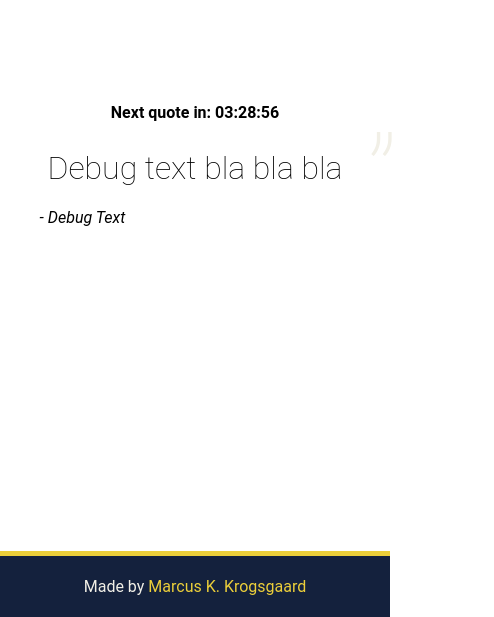
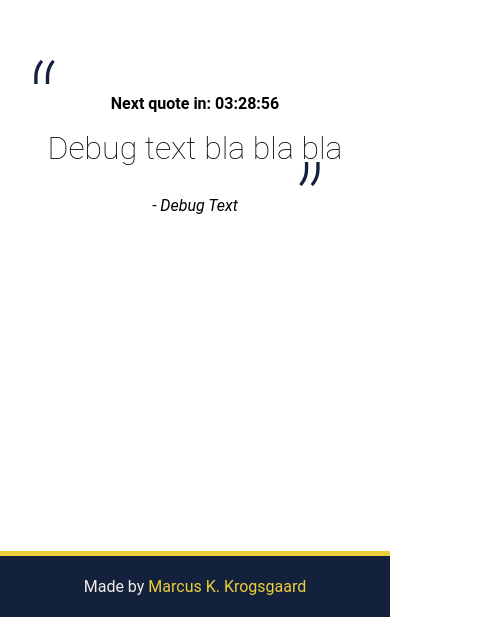
Before and after one commit to MKKrogsgaard/Quote-of-the-day, a website: page public/index.html in a window 390 px wide. Shown: the part 227-844 px from the top of the page, 494 px wide, since content can reach past the window. Drawn offline with nearby package versions, Linux system fonts and the light colour scheme; no server answers; a web font is replaced by a local one.

Commit message:
Mobile styling and easier debugging

```diff
--- a/public/index.html
+++ b/public/index.html
@@ -19,8 +19,8 @@
             <h4 id="time-to-next-quote-header">Next quote at midnight (UTC+1)</h4>
             <div class="quote-box">
                 <blockquote id="quote-text">Debug text bla bla bla</blockquote>
-                <cite id="quote-author">- Debug Text</cite>
             </div>
+            <cite id="quote-author">- Debug Text</cite>
             <button id="random-quote-button">New random quote (debug button)</button>
             <button id="current-quote-button">Show current quote (debug button)</button>
         </div>
--- a/public/scripts/main.js
+++ b/public/scripts/main.js
@@ -1,19 +1,19 @@
 
 QUOTES_JSON_PATH = 'public/quotes_folder/quotes.json'
 
-function toggleDebugButtonsVisibility() {
+RUN_INTERVAL_CHECK = true;
+
+function setDebugButtonsVisibility(visible=true) {
     var random_quote_button = document.getElementById("random-quote-button");
-  if (random_quote_button.style.display === "none") {
+    var current_quote_button = document.getElementById("current-quote-button");
+    if (visible) {
         random_quote_button.style.display = "block";
+        current_quote_button.style.display = "block";
+        RUN_INTERVAL_CHECK = false;
     } else {
         random_quote_button.style.display = "none";
-  }
-
-  var current_quote_button = document.getElementById("current-quote-button");
-  if (current_quote_button.style.display === "none") {
-    current_quote_button.style.display = "block";
-  } else {
         current_quote_button.style.display = "none";
+        RUN_INTERVAL_CHECK = true;
     }
 }
 
@@ -102,8 +102,10 @@ function showTimeUntillMidnight() {
 }
 
 function intervalLoop() {
+    if (RUN_INTERVAL_CHECK) {
         showTimeUntillMidnight();
         displayCurrentQuote();
     }
+}
 
 let time_till_midnight_interval = window.setInterval(intervalLoop, 500);
--- a/public/style.css
+++ b/public/style.css
@@ -35,13 +35,12 @@ body{
     flex-direction: column;
 	align-items: center;
 	justify-content: center;
+    padding: 1rem;
+    box-sizing: border-box;
 }
 
-h1 {
-    margin: 0;
-}
-h4 {
-    margin: 1;
+h4, cite {
+    margin: 0; /* "margin: 1" is invalid (missing unit) */
 }
 
 
@@ -50,17 +49,17 @@ blockquote {
     font-weight: 100;
 	font-size: 2rem;
 	max-width: 1000px;
-	line-height: 1.1;
+	line-height: 1.25;
 	position: relative;
 	margin: 0;
-	padding: .5rem;
+	padding: 1rem 1.25rem;
 }
 
 /* Quote mark effects */
 blockquote:before,
 blockquote:after {
 	position: absolute;
-	color: #f1efe6;
+	color: var(--color-seconday-darkened);
 	font-size: 8rem;
 	width: 8rem;
 	height: 4rem;
@@ -68,12 +67,12 @@ blockquote:after {
 blockquote:before {
 	content: '“';
 	left: -5rem;
-	top: -2rem;
+	top: -5rem;
 }
 blockquote:after {
 	content: '”';
-	right: -9rem;
-	bottom: 1rem;
+	right: -5rem;
+	bottom: -2rem;
 }
 
 /* Author name */
@@ -117,3 +116,26 @@ cite {
 #current-quote-button {
     display: none;
 }
+
+/* Mobile */
+@media (max-width: 600px) {
+    .content {
+        padding: 1rem 0.75rem;
+    }
+
+    blockquote {
+        padding: 0.9rem 1rem;
+    }
+
+    blockquote::before {
+    content: "“";
+    left: -0.2rem;
+    top: -5rem;
+    }
+
+    blockquote::after {
+        content: "”";
+        right: -4rem;
+        bottom: -1rem;
+    }
+}
```
Also changed, not shown: server.js (+7 -2 lines). Lines whose indentation alone changed are shown as unchanged.
